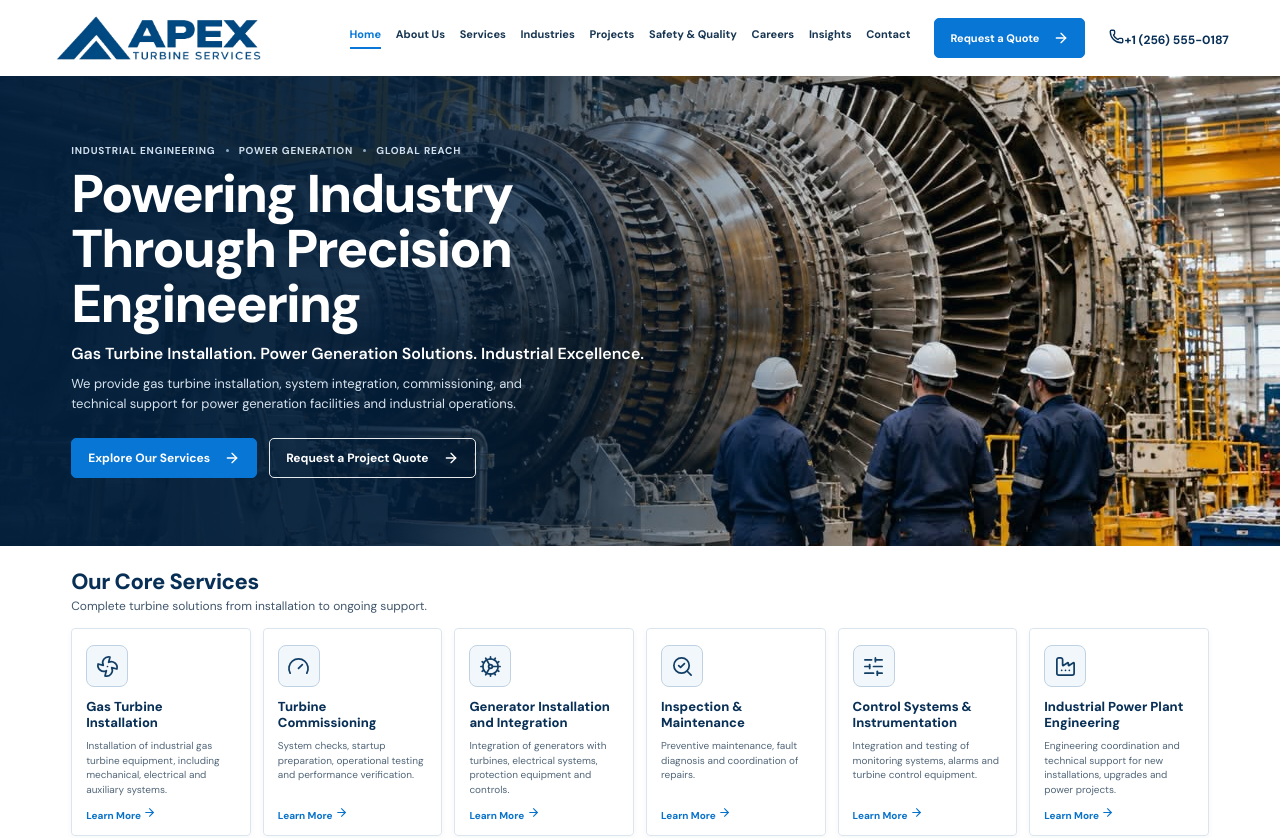
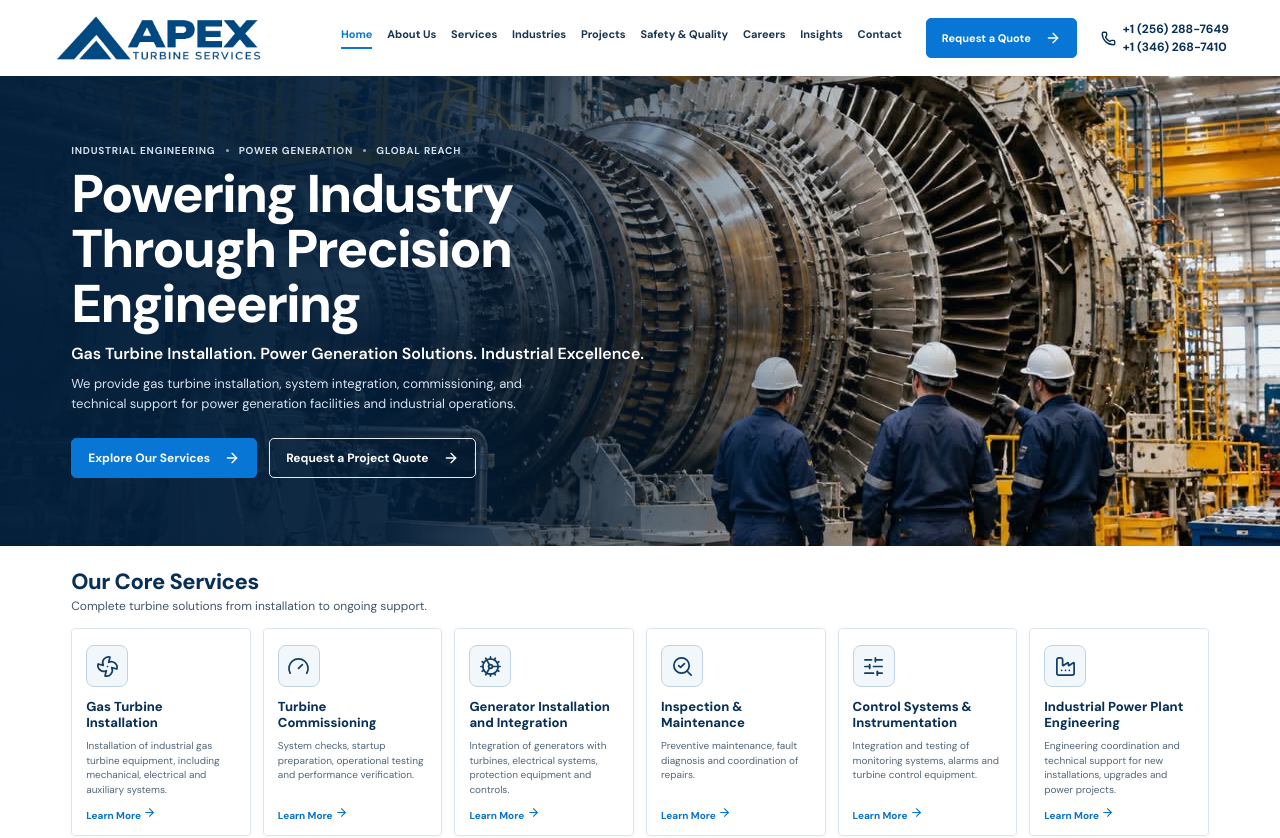
Before and after one commit to C0DE-8/apexturbineservices.com, a React (Vite) app in the folder frontend/: page / in a window 1280 px wide. Shown: the top 838 px of the page. Built offline with nearby package versions, Linux system fonts and the light colour scheme.

Commit message:
Update project

```diff
--- a/frontend/src/App.css
+++ b/frontend/src/App.css
@@ -12,8 +12,10 @@
 .button-outline { background: transparent; border-color: rgba(255,255,255,.9); color: #fff; }
 .button-outline:hover { background: #fff; color: var(--navy); border-color: #fff; }
 .site-header > .button { padding: 11px 15px; font-size: 11px; }
-.phone-link { color: var(--navy); text-decoration: none; white-space: nowrap; font-weight: 700; font-size: 14px; }
-.phone-link span { font-size: 12px; }
+.phone-link { display: flex; align-items: center; gap: 7px; color: var(--navy); white-space: nowrap; font-weight: 700; font-size: 14px; }
+.phone-link span { display: grid; gap: 2px; font-size: 12px; }
+.phone-link a { color: inherit; text-decoration: none; }
+.phone-link a:hover { color: var(--blue); }
 .hero-section { min-height: 470px; color: white; display: flex; align-items: center; position: relative; background: linear-gradient(90deg, rgba(3,31,59,.98) 0%, rgba(3,31,59,.9) 31%, rgba(3,31,59,.13) 69%, rgba(3,31,59,.02)), var(--hero-image) center 48%/cover no-repeat; }
 .hero-copy { width: min(1240px, 100%); margin: 0 auto; padding: 62px 4vw; position: relative; }
 .eyebrow { text-transform: uppercase; letter-spacing: .08em; font-size: 10px; font-weight: 700; margin: 0 0 10px; }
--- a/frontend/src/pages/home/Home.jsx
+++ b/frontend/src/pages/home/Home.jsx
@@ -95,7 +95,7 @@ function App() {
           {navigation.map((item) => <a className={item === 'Home' ? 'active' : ''} href={navHref(item)} key={item}>{item}</a>)}
         </nav>
         <ArrowLink href="#contact">Request a Quote</ArrowLink>
-        <a className="phone-link" href="tel:+12565550187"><Phone aria-hidden="true" size={15} strokeWidth={2.2} /><span>+1 (256) 555-0187</span></a>
+        <div className="phone-link"><Phone aria-hidden="true" size={15} strokeWidth={2.2} /><span><a href="tel:+12562887649">+1 (256) 288-7649</a><a href="tel:+13462687410">+1 (346) 268-7410</a></span></div>
         <details className="mobile-menu"><summary aria-label="Open navigation menu"><span></span><span></span><span></span></summary><nav aria-label="Mobile navigation">{navigation.map((item) => <a href={navHref(item)} key={item}>{item}</a>)}</nav></details>
       </header>
 
@@ -107,7 +107,7 @@ function App() {
           url: 'https://www.apexturbineservices.com/',
           logo: 'https://www.apexturbineservices.com/apex-logo.png',
           email: 'info@apexturbinesolutions.com',
-          telephone: '+1-256-555-0187',
+          telephone: ['+1-256-288-7649', '+1-346-268-7410'],
           address: { '@type': 'PostalAddress', addressLocality: 'Huntsville', addressRegion: 'AL', postalCode: '35801', addressCountry: 'US' },
           description: 'Industrial gas turbine installation, generator integration, commissioning, inspection, maintenance coordination and engineering support.',
           hasOfferCatalog: { '@type': 'OfferCatalog', name: 'Turbine and power generation services', itemListElement: services.map((service) => ({ '@type': 'Offer', itemOffered: { '@type': 'Service', name: service.title, description: service.copy } })) },
@@ -176,7 +176,7 @@ function App() {
           <ImageSlider className="project-slider" items={projects.map((project) => ({ photo: project.photo, title: project.title, detail: project.detail, alt: `Turbine project: ${project.title}` }))} label="Featured projects gallery" />
         </section>
 
-        <section className="contact-band" id="contact" style={{ '--contact-image': `url("${powerPhoto}")` }}><div><p className="eyebrow">Let’s Build a More Reliable Energy Future</p><p>Contact us today to discuss your project requirements and find out how<br className="desktop-break" /> Apex Turbine Solutions can support your business.</p></div><ArrowLink href="mailto:info@apexturbinesolutions.com" outline>Contact Us</ArrowLink><div className="contact-details"><a href="tel:+12565550187"><Phone size={15} aria-hidden="true" />+1 (256) 555-0187</a><a href="mailto:info@apexturbinesolutions.com"><Mail size={15} aria-hidden="true" />info@apexturbinesolutions.com</a><span><MapPin size={15} aria-hidden="true" />Huntsville, AL 35801, USA</span></div></section>
+        <section className="contact-band" id="contact" style={{ '--contact-image': `url("${powerPhoto}")` }}><div><p className="eyebrow">Let’s Build a More Reliable Energy Future</p><p>Contact us today to discuss your project requirements and find out how<br className="desktop-break" /> Apex Turbine Solutions can support your business.</p></div><ArrowLink href="mailto:info@apexturbinesolutions.com" outline>Contact Us</ArrowLink><div className="contact-details"><a href="tel:+12562887649"><Phone size={15} aria-hidden="true" />+1 (256) 288-7649</a><a href="tel:+13462687410"><Phone size={15} aria-hidden="true" />+1 (346) 268-7410</a><a href="mailto:info@apexturbinesolutions.com"><Mail size={15} aria-hidden="true" />info@apexturbinesolutions.com</a><span><MapPin size={15} aria-hidden="true" />Huntsville, AL 35801, USA</span></div></section>
       </main>
 
       <footer className="site-footer"><div className="footer-main"><a href="#home" className="brand footer-brand"><img src={logo} alt="Apex Turbine Services" /></a><nav aria-label="Footer navigation">{navigation.map((item) => <a key={item} href={navHref(item)}>{item}</a>)}</nav><div className="social-links"><a href="#contact" aria-label="LinkedIn"><BriefcaseBusiness size={16} aria-hidden="true" /></a><a href="#contact" aria-label="YouTube"><Play size={16} aria-hidden="true" /></a><a href="#contact" aria-label="X"><X size={16} aria-hidden="true" /></a></div></div><div className="footer-bottom"><span>© 2025 Apex Turbine Solutions. All rights reserved.</span><span>Engineering Today. Powering Tomorrow.</span></div></footer>
```
Also changed, not shown: 1 other file (tests, documents, lock files or other folders).
